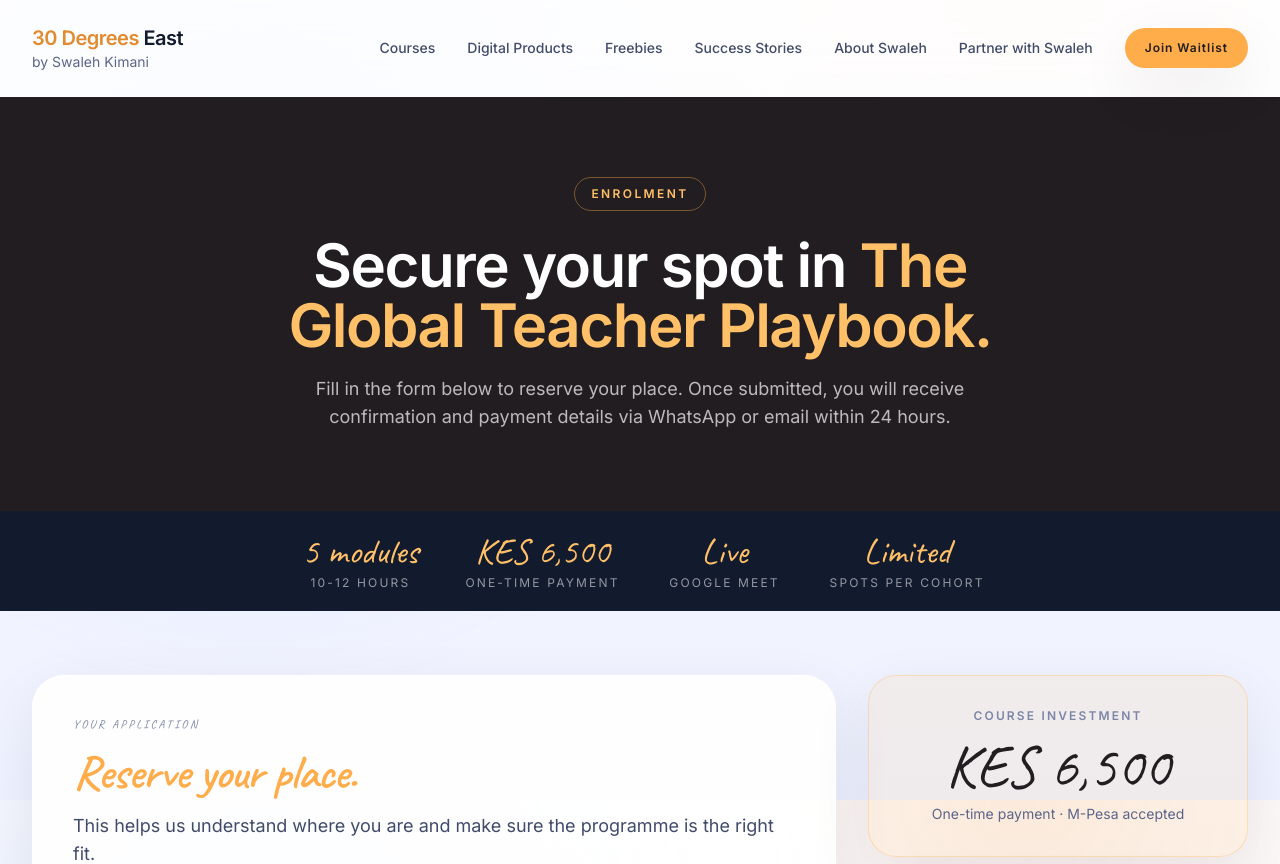
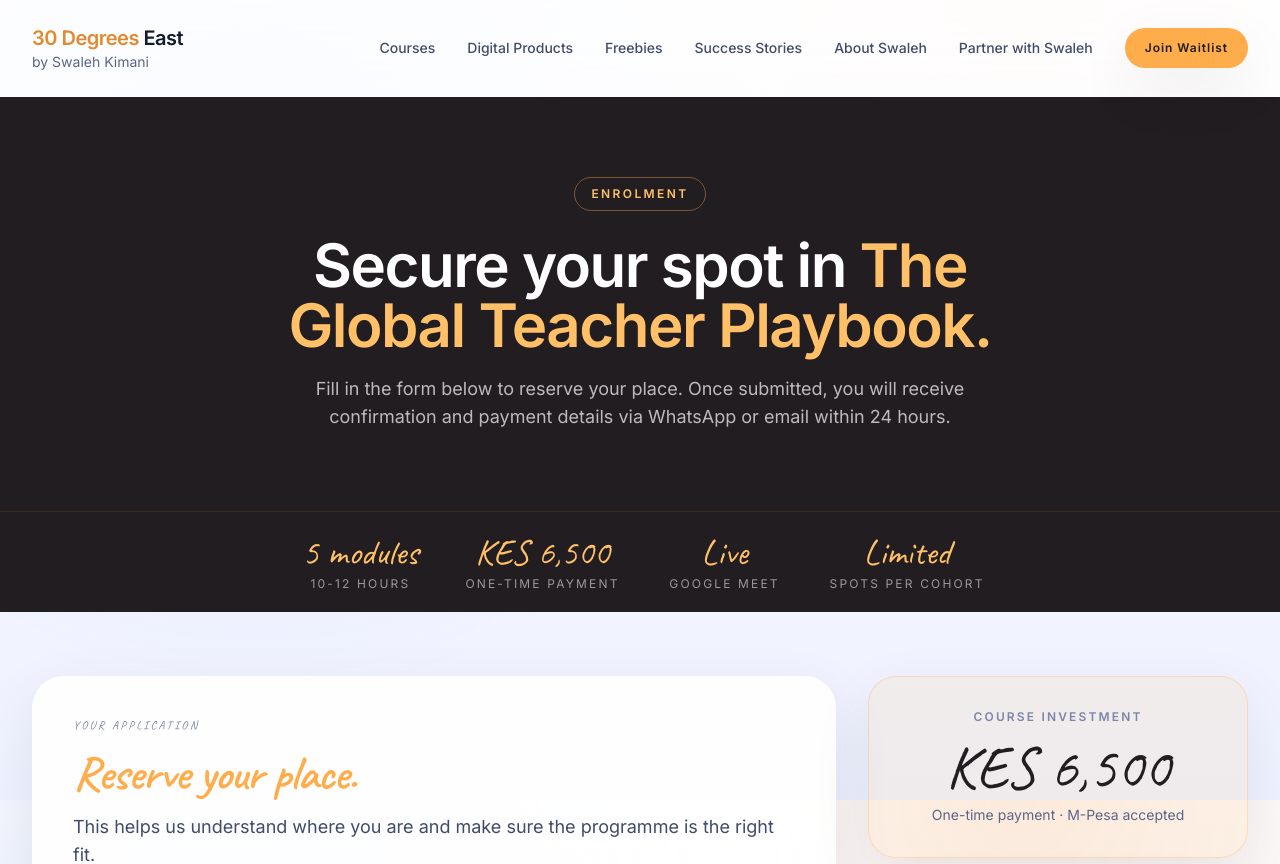
Before and after one commit to aenshtyn/30DegreesEast, a Next.js app: page /global-teacher-playbook/enrol in a window 1280 px wide. Shown: the top 864 px of the page. Built offline with nearby package versions, Linux system fonts and the light colour scheme.

Commit message:
Match enrolment stats strip colors

```diff
--- a/app/global-teacher-playbook/enrol/page.tsx
+++ b/app/global-teacher-playbook/enrol/page.tsx
@@ -27,7 +27,7 @@
         </div>
       </section>
 
-      <section className="bg-neutral-900 text-white">
+      <section className="border-t border-accent-500/10 bg-raisin text-white">
         <div className="container-custom flex flex-wrap justify-center gap-x-10 gap-y-4 py-5 text-center">
           {playbookStats.map((stat) => (
             <div key={stat.label} className="min-w-[130px]">
```
